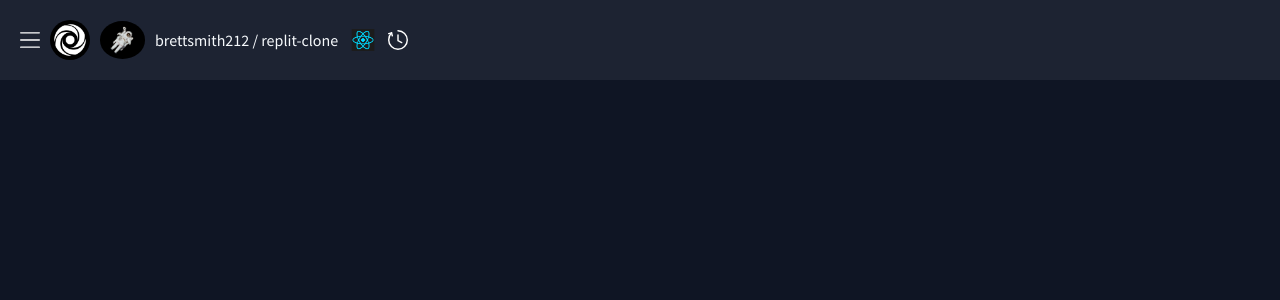
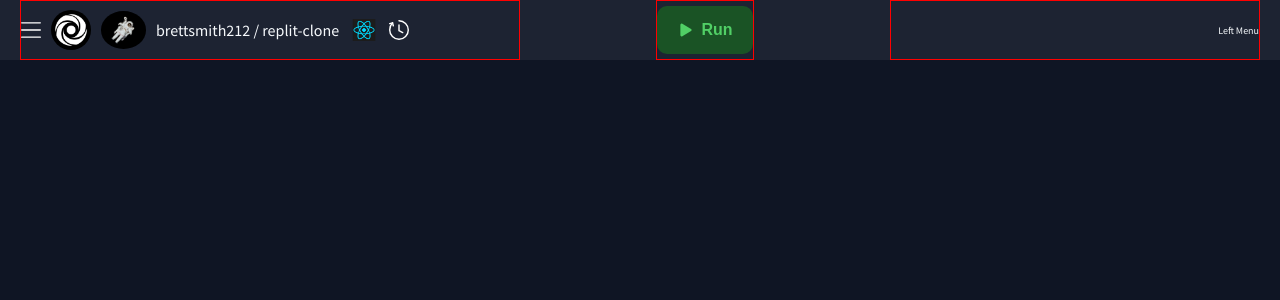
Before and after one commit to brettsmith212/replit-clone, a React (Vite) app: page / in a window 1280 px wide. Shown: the top 300 px of the page. Built offline with nearby package versions, Linux system fonts and the light colour scheme.

Commit message:
Run Button Styled

```diff
--- a/index.html
+++ b/index.html
@@ -3,17 +3,19 @@
 
 <head>
 	<meta charset="UTF-8" />
-	<link rel="icon" type="image/svg+xml" href="src/favicon.svg" />
+	<link rel="icon" type="image/svg+xml" href="src/assets/replitLogo.png" />
 	<link rel="preconnect" href="https://fonts.googleapis.com">
 	<link rel="preconnect" href="https://fonts.gstatic.com" crossorigin>
 	<link href="https://fonts.googleapis.com/css2?family=Source+Sans+Pro:wght@400;700&display=swap" rel="stylesheet">
 	<meta name="viewport" content="width=device-width, initial-scale=1.0" />
-	<title>Vite App</title>
+	<title>Replit Clone</title>
 </head>
 
 <body>
 	<div id="root"></div>
 	<script type="module" src="/src/main.jsx"></script>
+  <script type="module" src="https://unpkg.com/ionicons@5.5.2/dist/ionicons/ionicons.esm.js"></script>
+  <script nomodule src="https://unpkg.com/ionicons@5.5.2/dist/ionicons/ionicons.js"></script>
 </body>
 
 </html>
--- a/src/components/NavBar.jsx
+++ b/src/components/NavBar.jsx
@@ -1,12 +1,53 @@
 import React from 'react';
 import styled from 'styled-components';
 
+/********** Styling **********/
+// Streamline HQ Icons Used
 const Navbar = styled.nav`
   background-color: ${({theme}) => theme.colors.bodyWindow};
-  height: 8rem;
+  height: 6rem;
+  padding: 0 2rem;
+  display: grid;
+  grid-template-columns: 1fr 1fr 1fr;
+`
+const Menu = styled.div`
+  border: 1px solid red;
   display: flex;
   align-items: center;
-  padding: 0 2rem;
+  width: 50rem;
+`
+const RunButtonDiv = styled.div`
+  border: 1px solid red;
+  margin: 0 auto;
+  display: flex;
+  align-items: center;
+
+  button {
+    display: flex;
+    align-items: center;
+    cursor: pointer;
+    padding: 1.5rem 2rem;
+    border: none;
+    border-radius: 10px;
+    background-color: ${({theme}) => theme.colors.runButtonColor};
+    color: #51cf66;
+    font-size: ${({theme}) => theme.fontSize.h4};
+    font-weight: bold;
+  }
+  button:hover {
+    background-color: ${({theme}) => theme.colors.runButtonHoverColor};
+    color: ${({theme}) => theme.colors.whiteFontColor};
+  }
+  ion-icon {
+    font-size: 1.8rem;
+    margin-right: 0.6rem;
+  }
+`
+const LeftMenu = styled.div`
+  border: 1px solid red;
+  display: flex;
+  align-items: center;
+  justify-content: flex-end;
 `
 const Hamburger = styled.img`
   width: 2rem;
@@ -35,16 +76,21 @@ const HistoryIcon = styled.img`
   margin-left: 1rem;
 `
 
+/********** NavBar Component **********/
 const NavBar = () => {
 
   return (
     <Navbar>
+      <Menu>
         <Hamburger src="/src/components/assets/hamburger.svg" />
         <ReplitLogo src="/src/components/assets/replitLogo.png" />
         <ProfileImg src="/src/components/assets/astronaut.png" />
         <FilePath>brettsmith212 / replit-clone</FilePath>
         <LanguageIcon src="/src/components/assets/reactImg.png" />
         <HistoryIcon src="/src/components/assets/historyIcon.svg" />
+      </Menu>
+      <RunButtonDiv><button><ion-icon name="play"></ion-icon>Run</button></RunButtonDiv>
+      <LeftMenu>Left Menu</LeftMenu>
     </Navbar>
   )
 }
--- a/src/components/styles/Theme.js
+++ b/src/components/styles/Theme.js
@@ -3,6 +3,10 @@ export const theme = {
     header: "#1d2332",
     bodyWindow: "#1d2332",
     body: "#0f1524",
+    stopButtonColor: "#343947",
+    stopButtonHoverColor: "#4a4f5b",
+    runButtonColor: "#1a5325",
+    runButtonHoverColor: "#2b8a3e",
     whiteFontColor: "#f6f9fc",
     grayFontColor: "#8c9199"
   },
```
Also changed, not shown: 1 other file (tests, documents, lock files or other folders). Lines whose indentation alone changed are shown as unchanged.
